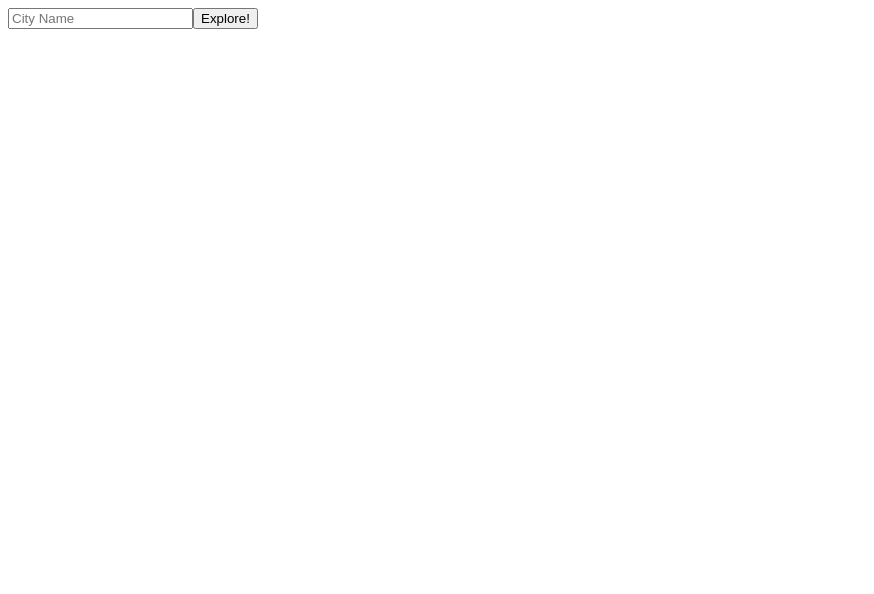
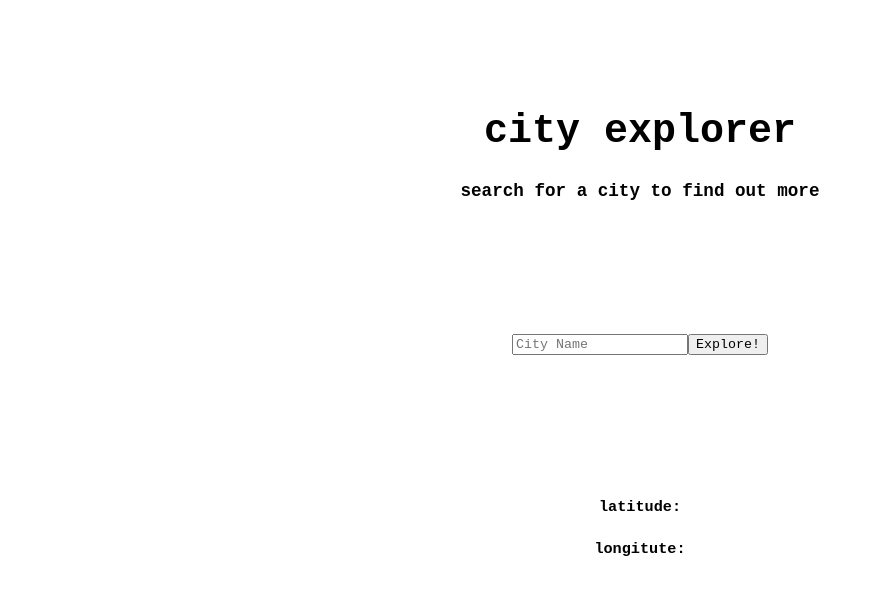
Before and after one commit to maxpollock/city-explorer, a React (Vite) app: page / in a window 1280 px wide. Shown: the top 594 px of the page, without its empty margins (0-874 px from the left). Built offline with nearby package versions, Linux system fonts and the light colour scheme; no server answers.

Commit message:
added longitude and latitude. Styling changes to CSS too

```diff
--- a/src/App.css
+++ b/src/App.css
@@ -0,0 +1,35 @@
+body {
+  width: 100vw;
+  height: 75vh;
+  display: flex;
+  justify-content: center;
+  align-items: center;
+  margin: 2rem auto;
+  font-family: monospace;
+}
+
+main {
+  text-align: center;
+  height: 500px;
+  display: flex;
+  flex-direction: column;
+  justify-content: space-between;
+}
+
+form,
+input,
+button {
+  font-family: monospace;
+}
+
+h1 {
+  font-size: 2.5rem;
+}
+
+.title h2 {
+  font-size: 1.1rem;
+}
+
+.results h3 {
+  margin: 1.5rem;
+}
--- a/src/App.jsx
+++ b/src/App.jsx
@@ -10,7 +10,7 @@ function App() {
 
   function handleChange(event) {
     setSearch(event.target.value);
-    console.log(search)
+    console.log(search);
   }
 
   async function getLocation(event) {
@@ -21,7 +21,11 @@ function App() {
   }
 
   return (
-    <>
+    <main>
+      <div className="title">
+        <h1>city explorer</h1>
+        <h2>search for a city to find out more</h2>
+      </div>
       <form onClick={getLocation}>
         <input onChange={handleChange} type="text" placeholder="City Name" />
         <button>Explore!</button>
@@ -29,10 +33,10 @@ function App() {
 
       <div className="results">
         <h2>{location.display_name}</h2>
-        <h3>{location.lat}</h3>
-        <h3>{location.lon}</h3>
+        <h3>latitude: {location.lat}</h3>
+        <h3>longitute: {location.lon}</h3>
       </div>
-    </>
+    </main>
   );
 }
 
```
Also changed, not shown: src/main.jsx (+6 -6 lines).
